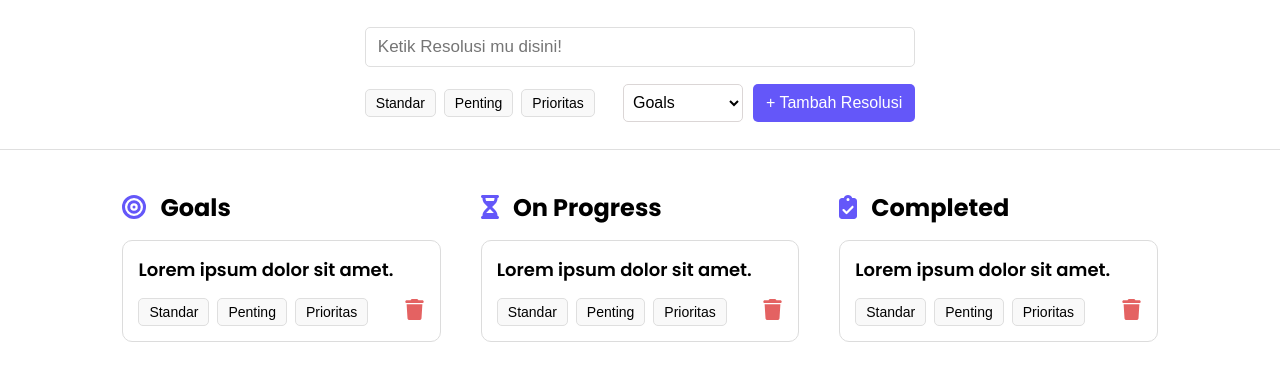
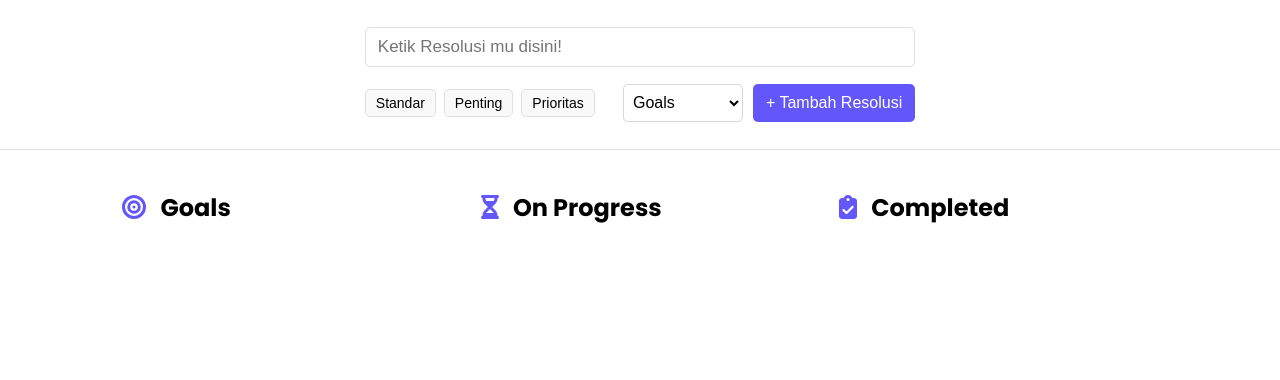
Before and after one commit to VsalCode/ResolusiKu-app, a React (Vite) app: page / in a window 1280 px wide. Shown: the top 380 px of the page. Built offline with nearby package versions, Linux system fonts and the light colour scheme.

Commit message:
add Tasks Card

```diff
--- a/src/App.jsx
+++ b/src/App.jsx
@@ -1,16 +1,20 @@
-import React from "react";
+import React, {useState} from "react";
 import "./App.css";
-import TaskForm from "./components/taskForm";
-import TaskColumn from "./components/TaskColumn";
+import TaskForm from "./components/TaskForm.jsx";
+import TaskColumn from "./components/TaskColumn.jsx";
 
 const App = () => {
+  const [tasks, setTasks] = useState([])
+  console.log(tasks);
+
+
   return (
     <div className="app">
-      <TaskForm />
+      <TaskForm setTasks={setTasks} />
       <main className="app-main">
-        <TaskColumn title="Goals" />
-        <TaskColumn title="On Progress" />
-        <TaskColumn title="Completed" />
+        <TaskColumn title="Goals" tasks={tasks} status="Goals" />
+        <TaskColumn title="On Progress" tasks={tasks} status="Progress" />
+        <TaskColumn title="Completed" tasks={tasks} status="Completed" />
       </main>
     </div>
   );
--- a/src/components/TaskCard.jsx
+++ b/src/components/TaskCard.jsx
@@ -4,16 +4,16 @@ import Tag from "./Tag.jsx";
 import { FontAwesomeIcon } from "@fortawesome/react-fontawesome";
 import { faTrash } from "@fortawesome/free-solid-svg-icons";
 
-const TaskCard = () => {
+const TaskCard = ({title, tags}) => {
   return (
     <article className="task-card">
-      <p className="task-text">Lorem ipsum dolor sit amet.</p>
+      <p className="task-text">{title}</p>
 
       <div className="task-card-bottom-line">
-        <div className="task-card-text">
-          <Tag tagName="Standar" />
-          <Tag tagName="Penting" />
-          <Tag tagName="Prioritas" />
+        <div className="task-card-tags">
+          {tags.map((tag, index) => (
+            <Tag key={index} tagName={tag} selected={true} />
+          ))}
         </div>
 
         <div className="task-delete">
--- a/src/components/TaskColumn.jsx
+++ b/src/components/TaskColumn.jsx
@@ -4,12 +4,11 @@ import { FontAwesomeIcon } from "@fortawesome/react-fontawesome";
 import { faBullseye, faClipboardCheck, faHourglassHalf } from "@fortawesome/free-solid-svg-icons";
 import TaskCard from "./TaskCard";
 
-const TaskColumn = ({ title }) => {
-
+const TaskColumn = ({ title, tasks, status }) => {
   const iconMap = {
-    "Goals": faBullseye,
+    Goals: faBullseye,
     "On Progress": faHourglassHalf,
-    "Completed": faClipboardCheck
+    Completed: faClipboardCheck,
   };
 
   return (
@@ -18,7 +17,7 @@ const TaskColumn = ({ title }) => {
         <FontAwesomeIcon className="task-column-icon" icon={iconMap[title]} /> {title}
       </h2>
 
-      <TaskCard />
+      {tasks.map((task, index) => task.status === status && <TaskCard key={index} title={task.task} tags={task.tags} />)}
     </section>
   );
 };
--- a/src/components/TaskForm.jsx
+++ b/src/components/TaskForm.jsx
@@ -2,7 +2,7 @@ import React, {useState}from "react";
 import "./TaskForm.css";
 import Tag from "./Tag";
 
-const TaskForm = () => {
+const TaskForm = ({ setTasks }) => {
   // const [task, setTask] = useState("")
   // const [status, setStatus] = useState("Goals")
 
@@ -27,6 +27,8 @@ const TaskForm = () => {
     return taskData.tags.some(item => item === tag)
   }
 
+
+
   const selectTag = (tag) => {
     if(taskData.tags.some(item => item === tag)){
       const filterTags = taskData.tags.filter(item => item != tag)
@@ -39,7 +41,6 @@ const TaskForm = () => {
       })
     }
   }
-
 
 
   const handleChange = (e) =>{
@@ -55,6 +56,16 @@ const TaskForm = () => {
 
   const handleSubmit = (e) =>{
     e.preventDefault()
+    setTasks(prev =>  {
+      return [...prev, taskData]
+    } )
+
+    // reset tags when submit new card
+    setTaskData({
+      task: "",
+      status: "goals",
+      tags: []
+    })
   }
 
   return (
@@ -65,6 +76,7 @@ const TaskForm = () => {
         className="task-input"
         type="text"
         name="task"
+        value={taskData.task}
         id="task-input"
         placeholder="Ketik Resolusi mu disini!"
         onChange={handleChange}
@@ -80,6 +92,7 @@ const TaskForm = () => {
           <div>
             <select
             className="task-status"
+            value={taskData.status}
             name="status"
             id="task-status"
             onChange={handleChange}
```
